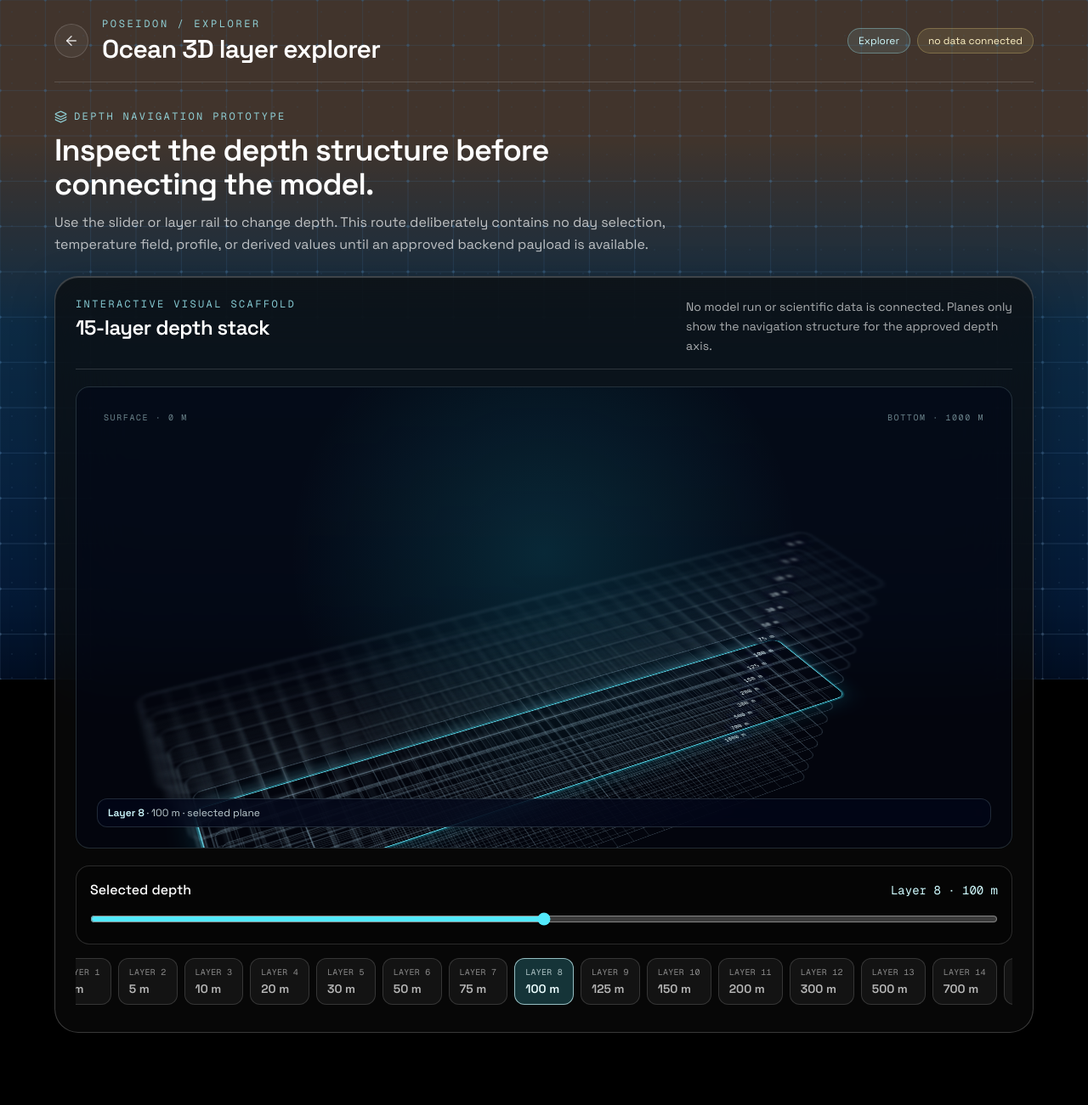
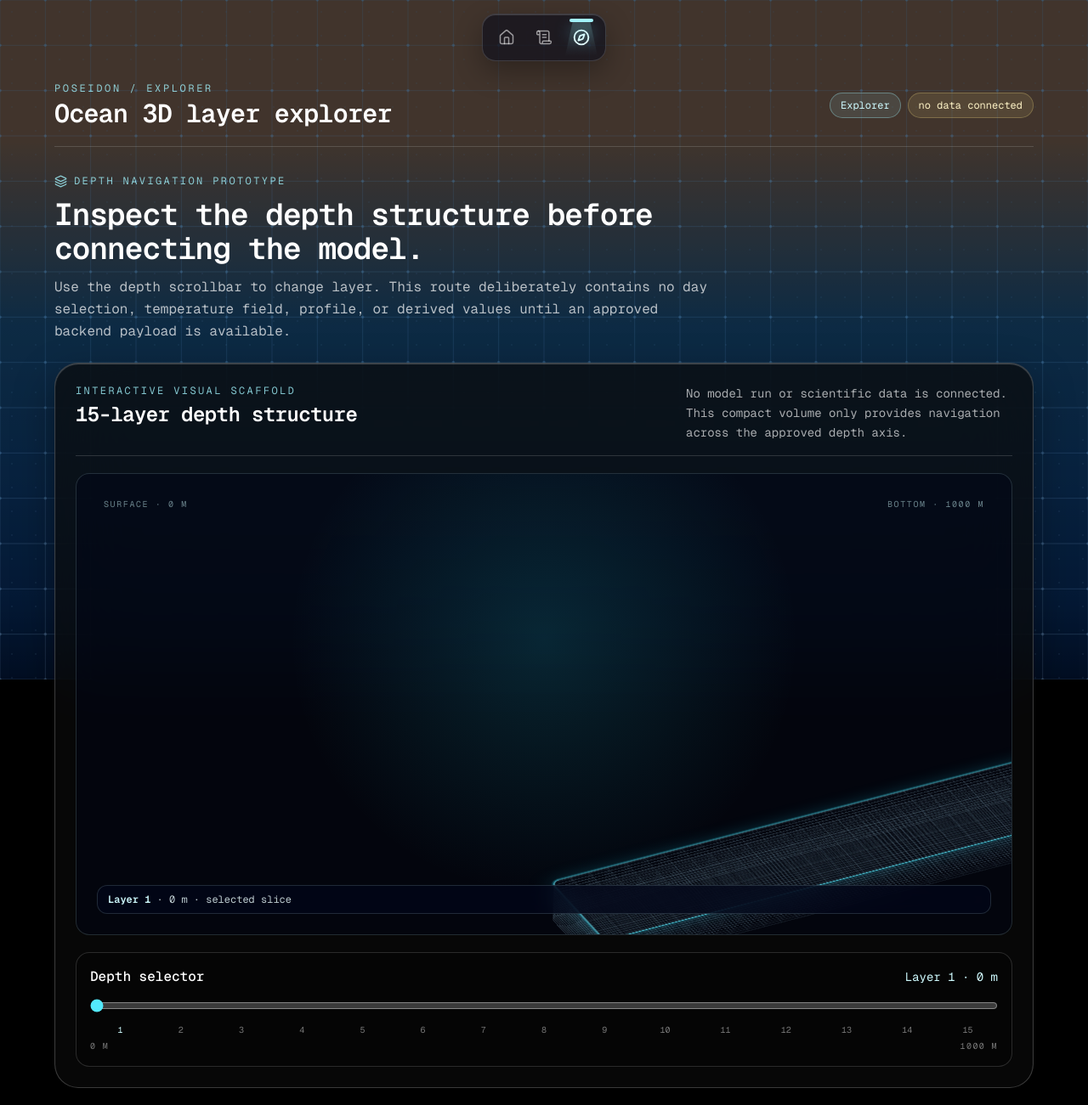
Before and after one commit to mchirasmith/Poseidon, a Next.js app in the folder frontend/: page /explore in a window 1280 px wide. Shown: the whole page at 85% size. Before the commit the page ends 1236 px from the top, so only its background shows below. Built offline with nearby package versions, Linux system fonts and the light colour scheme.

Commit message:
feat: enhance ocean explorer with shared navigation and depth selection improvements

```diff
--- a/frontend/src/app/explore/page.tsx
+++ b/frontend/src/app/explore/page.tsx
@@ -1,23 +1,19 @@
-import Link from "next/link";
-import { ArrowLeft, Layers } from "lucide-react";
+import { Layers } from "lucide-react";
 import { OceanLayerExplorer } from "@/components/explore/ocean-layer-explorer";
 
 export default function ExplorePage() {
   return (
-    <main className="min-h-screen px-4 py-5 text-white sm:px-6 lg:px-8">
+    <main className="min-h-screen px-4 pb-5 pt-24 font-mono text-white sm:px-6 lg:px-8">
       <div className="mx-auto max-w-6xl">
         <header className="flex flex-col gap-5 border-b border-white/15 pb-5 sm:flex-row sm:items-center sm:justify-between">
-          <div className="flex items-center gap-4">
-            <Link aria-label="Back to Poseidon home" className="grid size-10 place-items-center rounded-full border border-white/15 bg-white/5 text-white/80 transition hover:bg-white/10 focus-visible:outline-none focus-visible:ring-2 focus-visible:ring-cyan-200" href="/"><ArrowLeft aria-hidden="true" size={18} /></Link>
-            <div><p className="font-mono text-xs uppercase tracking-[0.22em] text-cyan-200/80">Poseidon / explorer</p><h1 className="mt-1 text-2xl font-semibold tracking-tight sm:text-3xl">Ocean 3D layer explorer</h1></div>
-          </div>
+          <div><p className="text-xs uppercase tracking-[0.22em] text-cyan-200/80">Poseidon / explorer</p><h1 className="mt-1 text-2xl font-semibold tracking-tight sm:text-3xl">Ocean 3D layer explorer</h1></div>
           <div className="flex flex-wrap items-center gap-2 text-xs"><span className="rounded-full border border-cyan-200/35 bg-cyan-200/10 px-3 py-1.5 text-cyan-100" aria-current="page">Explorer</span><span className="rounded-full border border-amber-200/25 bg-amber-200/10 px-3 py-1.5 text-amber-100">no data connected</span></div>
         </header>
 
         <section className="mt-8 max-w-3xl" aria-labelledby="explorer-introduction">
-          <div className="flex items-center gap-2 font-mono text-xs uppercase tracking-[0.2em] text-cyan-200/80"><Layers aria-hidden="true" size={15} />Depth navigation prototype</div>
+          <div className="flex items-center gap-2 text-xs uppercase tracking-[0.2em] text-cyan-200/80"><Layers aria-hidden="true" size={15} />Depth navigation prototype</div>
           <h2 id="explorer-introduction" className="mt-3 text-3xl font-semibold tracking-tight sm:text-4xl">Inspect the depth structure before connecting the model.</h2>
-          <p className="mt-3 text-sm leading-relaxed text-white/70 sm:text-base">Use the slider or layer rail to change depth. This route deliberately contains no day selection, temperature field, profile, or derived values until an approved backend payload is available.</p>
+          <p className="mt-3 text-sm leading-relaxed text-white/70 sm:text-base">Use the depth scrollbar to change layer. This route deliberately contains no day selection, temperature field, profile, or derived values until an approved backend payload is available.</p>
         </section>
 
         <OceanLayerExplorer />
--- a/frontend/src/app/layout.tsx
+++ b/frontend/src/app/layout.tsx
@@ -2,6 +2,7 @@ import type { Metadata } from "next";
 import { Space_Grotesk, Geist_Mono } from "next/font/google";
 import "./globals.css";
 import KineticGrid from "@/components/ui/kinetic-grid";
+import { LimelightNav } from "@/components/ui/limelight-nav";
 
 const spaceGrotesk = Space_Grotesk({
   variable: "--font-space-grotesk",
@@ -31,6 +32,9 @@ export default function RootLayout({
     >
       <body className="min-h-full flex flex-col bg-black text-white relative">
         <KineticGrid>
+          <div className="pointer-events-none fixed inset-x-0 top-4 z-30 flex justify-center px-4">
+            <LimelightNav className="pointer-events-auto" />
+          </div>
           {children}
         </KineticGrid>
       </body>
--- a/frontend/src/components/explore/ocean-layer-explorer.tsx
+++ b/frontend/src/components/explore/ocean-layer-explorer.tsx
@@ -1,142 +1,90 @@
 "use client";
 
-import { useEffect, useRef, useState } from "react";
-import { useReducedMotion } from "framer-motion";
+import { useEffect, useState } from "react";
+import { motion, useReducedMotion } from "framer-motion";
 import { OCEAN_DEPTHS_M, OCEAN_LAYER_COUNT } from "@/lib/depths";
 
 const INITIAL_LAYER_INDEX = 7;
 const MAX_BLURRED_SHALLOW_LAYERS = 9;
 
+function clampLayerIndex(index: number) {
+  return Math.min(Math.max(index, 0), OCEAN_LAYER_COUNT - 1);
+}
+
+function layerIndexFromLocation() {
+  const depth = Number(new URLSearchParams(window.location.search).get("z"));
+  const index = OCEAN_DEPTHS_M.indexOf(depth as (typeof OCEAN_DEPTHS_M)[number]);
+  return index >= 0 ? index : INITIAL_LAYER_INDEX;
+}
+
 function getLayerAppearance(index: number, selectedIndex: number) {
   const relativeIndex = index - selectedIndex;
 
-  if (relativeIndex < -MAX_BLURRED_SHALLOW_LAYERS) {
-    return { blur: 0, hidden: true, opacity: 0, y: 0, z: 0 };
-  }
-
+  if (relativeIndex < -MAX_BLURRED_SHALLOW_LAYERS) return { blur: 0, hidden: true, opacity: 0, y: 0, z: 0 };
   if (relativeIndex < 0) {
     const distance = Math.abs(relativeIndex);
-    return {
-      hidden: false,
-      blur: Math.min(3.7, 0.5 + (distance - 1) * 0.4),
-      opacity: 0.92,
-      y: -distance * 19,
-      z: distance * 24,
-    };
+    return { blur: Math.min(3.7, 0.5 + (distance - 1) * 0.4), hidden: false, opacity: 0.8, y: -distance * 5, z: distance * 9 };
   }
-
-  if (relativeIndex > 0) {
-    return {
-      hidden: false,
-      blur: 0,
-      opacity: 0.92,
-      y: relativeIndex * 19,
-      z: -relativeIndex * 24,
-    };
-  }
-
-  return { blur: 0, hidden: false, opacity: 1, y: 0, z: 18 };
+  if (relativeIndex > 0) return { blur: 0, hidden: false, opacity: 0.76, y: relativeIndex * 5, z: -relativeIndex * 9 };
+  return { blur: 0, hidden: false, opacity: 1, y: 0, z: 12 };
 }
 
 export function OceanLayerExplorer() {
   const [selectedIndex, setSelectedIndex] = useState(INITIAL_LAYER_INDEX);
   const prefersReducedMotion = useReducedMotion();
-  const layerButtonsRef = useRef<Array<HTMLButtonElement | null>>([]);
+  const selectedDepth = OCEAN_DEPTHS_M[selectedIndex];
+
+  useEffect(() => {
+    const syncFromLocation = () => setSelectedIndex(layerIndexFromLocation());
+    syncFromLocation();
+    window.addEventListener("popstate", syncFromLocation);
+    return () => window.removeEventListener("popstate", syncFromLocation);
+  }, []);
 
   const selectLayer = (index: number) => {
-    setSelectedIndex(Math.min(Math.max(index, 0), OCEAN_LAYER_COUNT - 1));
+    const nextIndex = clampLayerIndex(index);
+    setSelectedIndex(nextIndex);
+    const params = new URLSearchParams(window.location.search);
+    params.set("z", String(OCEAN_DEPTHS_M[nextIndex]));
+    window.history.pushState(null, "", `${window.location.pathname}?${params.toString()}`);
   };
-
-  useEffect(() => {
-    layerButtonsRef.current[selectedIndex]?.scrollIntoView({
-      behavior: prefersReducedMotion ? "auto" : "smooth",
-      block: "nearest",
-      inline: "center",
-    });
-  }, [prefersReducedMotion, selectedIndex]);
-
-  const selectedDepth = OCEAN_DEPTHS_M[selectedIndex];
 
   return (
     <section aria-labelledby="depth-stack-title" className="mt-6 rounded-[28px] border border-white/20 bg-neutral-950/70 p-4 shadow-[inset_0_1px_1px_rgba(255,255,255,0.24),0_18px_48px_rgba(0,0,0,0.38)] backdrop-blur-2xl sm:p-6">
       <div className="flex flex-col gap-3 border-b border-white/15 pb-4 sm:flex-row sm:items-start sm:justify-between">
         <div>
-          <p className="font-mono text-xs uppercase tracking-[0.2em] text-cyan-200/80">Interactive visual scaffold</p>
-          <h2 id="depth-stack-title" className="mt-1 text-xl font-semibold tracking-tight sm:text-2xl">15-layer depth stack</h2>
+          <p className="text-xs uppercase tracking-[0.2em] text-cyan-200/80">Interactive visual scaffold</p>
+          <h2 id="depth-stack-title" className="mt-1 text-xl font-semibold tracking-tight sm:text-2xl">15-layer depth structure</h2>
         </div>
-        <p className="max-w-sm text-sm leading-relaxed text-white/65">No model run or scientific data is connected. Planes only show the navigation structure for the approved depth axis.</p>
+        <p className="max-w-sm text-sm leading-relaxed text-white/65">No model run or scientific data is connected. This compact volume only provides navigation across the approved depth axis.</p>
       </div>
 
       <div className="relative mt-5 min-h-[22rem] overflow-hidden rounded-2xl border border-cyan-100/15 bg-slate-950/45 sm:min-h-[28rem] lg:min-h-[34rem]" style={{ perspective: "1200px" }}>
         <div aria-hidden="true" className="absolute inset-0 bg-[radial-gradient(circle_at_50%_36%,rgba(34,211,238,0.15),transparent_46%)]" />
-        <div aria-hidden="true" className="absolute inset-x-5 top-4 flex justify-between font-mono text-[10px] uppercase tracking-[0.16em] text-cyan-100/50 sm:inset-x-8 sm:top-7"><span>surface · 0 m</span><span>bottom · 1000 m</span></div>
+        <div aria-hidden="true" className="absolute inset-x-5 top-4 flex justify-between text-[10px] uppercase tracking-[0.16em] text-cyan-100/50 sm:inset-x-8 sm:top-7"><span>surface · 0 m</span><span>bottom · 1000 m</span></div>
         <div aria-hidden="true" className="absolute left-1/2 top-[47%] h-48 w-[80%] max-w-3xl" style={{ transformStyle: "preserve-3d" }}>
           {OCEAN_DEPTHS_M.map((depth, index) => {
             const appearance = getLayerAppearance(index, selectedIndex);
             const isSelected = index === selectedIndex;
-
             return (
-              <div
-                key={depth}
-                className="absolute left-1/2 top-1/2 h-28 w-full -translate-x-1/2 rounded-xl border transition-[transform,opacity,filter,border-color,box-shadow] duration-500 motion-reduce:transition-none sm:h-36"
-                style={{
-                  borderColor: isSelected ? "rgba(103, 232, 249, 0.95)" : "rgba(186, 230, 253, 0.28)",
-                  boxShadow: isSelected ? "0 0 0 2px rgba(34, 211, 238, 0.28), 0 0 32px rgba(34, 211, 238, 0.22)" : "none",
-                  filter: appearance.blur ? `blur(${appearance.blur}px)` : undefined,
-                  opacity: appearance.opacity,
-                  pointerEvents: "none",
-                  transform: `translateX(-50%) translateY(${appearance.y}px) translateZ(${appearance.z}px) rotateX(58deg) rotateZ(-26deg)`,
-                  visibility: appearance.hidden ? "hidden" : "visible",
-                }}
-              >
-                <div className="absolute inset-0 rounded-[inherit] bg-[linear-gradient(rgba(186,230,253,0.14)_1px,transparent_1px),linear-gradient(90deg,rgba(186,230,253,0.14)_1px,transparent_1px)] bg-[size:24px_24px]" />
-                <span className="absolute right-3 top-2 rounded bg-slate-950/70 px-2 py-1 font-mono text-[10px] text-cyan-50">{depth} m</span>
-              </div>
+              <motion.div animate={{ filter: appearance.blur ? `blur(${appearance.blur}px)` : "blur(0px)", opacity: appearance.opacity, x: "-50%", y: appearance.y, z: appearance.z }} className="absolute left-1/2 top-1/2 h-28 w-full" initial={false} key={depth} style={{ pointerEvents: "none", transformStyle: "preserve-3d", visibility: appearance.hidden ? "hidden" : "visible" }} transition={prefersReducedMotion ? { duration: 0 } : { type: "spring", stiffness: 180, damping: 24, mass: 0.7 }}>
+                <div className="relative h-full w-full rounded-xl border sm:h-36" style={{ borderColor: isSelected ? "rgba(103, 232, 249, 0.95)" : "rgba(186, 230, 253, 0.28)", boxShadow: isSelected ? "0 0 0 2px rgba(34, 211, 238, 0.28), 0 0 32px rgba(34, 211, 238, 0.22)" : "none", transform: "rotateX(58deg) rotateZ(-26deg)" }}>
+                  <div className="absolute inset-0 rounded-[inherit] bg-[linear-gradient(rgba(186,230,253,0.14)_1px,transparent_1px),linear-gradient(90deg,rgba(186,230,253,0.14)_1px,transparent_1px)] bg-[size:24px_24px]" />
+                  {isSelected ? <span className="absolute right-3 top-2 rounded bg-slate-950/70 px-2 py-1 text-[10px] text-cyan-50">Layer {index + 1} · {depth} m</span> : null}
+                </div>
+              </motion.div>
             );
           })}
         </div>
-        <div className="absolute inset-x-4 bottom-4 rounded-xl border border-cyan-100/15 bg-slate-950/75 px-3 py-2 text-xs text-cyan-50/80 backdrop-blur-md sm:inset-x-6 sm:bottom-6"><span className="font-semibold text-cyan-100">Layer {selectedIndex + 1}</span> · {selectedDepth} m · selected plane</div>
+        <div className="absolute inset-x-4 bottom-4 rounded-xl border border-cyan-100/15 bg-slate-950/75 px-3 py-2 text-xs text-cyan-50/80 backdrop-blur-md sm:inset-x-6 sm:bottom-6"><span className="font-semibold text-cyan-100">Layer {selectedIndex + 1}</span> · {selectedDepth} m · selected slice</div>
       </div>
 
       <div className="mt-5 rounded-2xl border border-white/15 bg-black/20 p-4">
-        <div className="flex items-baseline justify-between gap-4"><label className="font-medium text-white" htmlFor="depth-slider">Selected depth</label><output className="font-mono text-sm text-cyan-100" htmlFor="depth-slider">Layer {selectedIndex + 1} · {selectedDepth} m</output></div>
-        <input
-          id="depth-slider"
-          aria-describedby="depth-selection-status"
-          aria-label="Selected ocean depth layer"
-          aria-valuetext={`Layer ${selectedIndex + 1} of ${OCEAN_LAYER_COUNT}, ${selectedDepth} metres`}
-          className="mt-4 h-3 w-full cursor-pointer accent-cyan-300 focus-visible:outline-none focus-visible:ring-2 focus-visible:ring-cyan-200 focus-visible:ring-offset-4 focus-visible:ring-offset-slate-950"
-          max={OCEAN_LAYER_COUNT - 1}
-          min={0}
-          onChange={(event) => selectLayer(Number(event.target.value))}
-          onKeyDown={(event) => {
-            if (event.key === "Home") { event.preventDefault(); selectLayer(0); }
-            if (event.key === "End") { event.preventDefault(); selectLayer(OCEAN_LAYER_COUNT - 1); }
-          }}
-          step={1}
-          type="range"
-          value={selectedIndex}
-        />
+        <div className="flex items-baseline justify-between gap-4"><label className="font-medium text-white" htmlFor="depth-slider">Depth selector</label><output className="text-sm text-cyan-100" htmlFor="depth-slider">Layer {selectedIndex + 1} · {selectedDepth} m</output></div>
+        <input id="depth-slider" aria-describedby="depth-selection-status" aria-label="Selected ocean depth layer" aria-valuetext={`Layer ${selectedIndex + 1} of ${OCEAN_LAYER_COUNT}, ${selectedDepth} metres`} className="mt-4 h-3 w-full cursor-pointer accent-cyan-300 focus-visible:outline-none focus-visible:ring-2 focus-visible:ring-cyan-200 focus-visible:ring-offset-4 focus-visible:ring-offset-slate-950" max={OCEAN_LAYER_COUNT - 1} min={0} onChange={(event) => selectLayer(Number(event.target.value))} onKeyDown={(event) => { if (event.key === "Home") { event.preventDefault(); selectLayer(0); } if (event.key === "End") { event.preventDefault(); selectLayer(OCEAN_LAYER_COUNT - 1); } }} step={1} type="range" value={selectedIndex} />
+        <div aria-hidden="true" className="mt-2 grid text-[10px] text-white/45" style={{ gridTemplateColumns: `repeat(${OCEAN_LAYER_COUNT}, minmax(0, 1fr))` }}>{OCEAN_DEPTHS_M.map((depth, index) => <span className={index === selectedIndex ? "text-center text-cyan-100" : "text-center"} key={depth}>{index + 1}</span>)}</div>
+        <div aria-hidden="true" className="mt-1 flex justify-between text-[10px] uppercase tracking-[0.14em] text-white/45"><span>0 m</span><span>1000 m</span></div>
         <p id="depth-selection-status" className="sr-only" role="status">Layer {selectedIndex + 1} of {OCEAN_LAYER_COUNT}, {selectedDepth} metres selected. Visual scaffold; no data connected.</p>
-      </div>
-
-      <div aria-label="Ocean depth layer rail" className="mt-4 flex snap-x snap-mandatory gap-2 overflow-x-auto pb-2 [scrollbar-width:thin]">
-        {OCEAN_DEPTHS_M.map((depth, index) => {
-          const isSelected = index === selectedIndex;
-          return (
-            <button
-              key={depth}
-              ref={(element) => { layerButtonsRef.current[index] = element; }}
-              aria-pressed={isSelected}
-              className={`snap-center shrink-0 rounded-xl border px-3 py-2 text-left transition focus-visible:outline-none focus-visible:ring-2 focus-visible:ring-cyan-200 focus-visible:ring-offset-2 focus-visible:ring-offset-slate-950 ${isSelected ? "border-cyan-100/70 bg-cyan-300/20 text-cyan-50" : "border-white/15 bg-white/5 text-white/70 hover:bg-white/10"}`}
-              type="button"
-              onClick={() => selectLayer(index)}
-            >
-              <span className="block font-mono text-[10px] uppercase tracking-wide opacity-70">Layer {index + 1}</span>
-              <span className="mt-0.5 block text-sm font-semibold">{depth} m</span>
-            </button>
-          );
-        })}
       </div>
     </section>
   );
--- a/frontend/src/components/landing/feature-cards.tsx
+++ b/frontend/src/components/landing/feature-cards.tsx
@@ -28,7 +28,7 @@ const features: Feature[] = [
   },
   {
     title: "3D Depth Stack",
-    summary: "Interactive peeling of 15 depth layers (0m to 1000m) with live point temperature profile extraction.",
+    summary: "Navigate a compact 15-layer depth structure (0 m to 1000 m) and inspect the selected slice.",
     detail: "Explore the planned 15-layer subsurface reconstruction, from the surface to 1000m, and inspect a live point temperature profile.",
     action: "Open Explorer",
     icon: Layers,
--- a/frontend/src/components/report/report-dashboard.tsx
+++ b/frontend/src/components/report/report-dashboard.tsx
@@ -71,7 +71,7 @@ function TableShell({ title, description, columns }: { title: string; descriptio
 
 export function ReportDashboard() {
   return (
-    <main className="min-h-screen px-4 py-5 text-white sm:px-6 lg:px-8">
+    <main className="min-h-screen px-4 pb-5 pt-24 text-white sm:px-6 lg:px-8">
       <div className="mx-auto max-w-7xl">
         <ReportHeader />
         <section className="mt-8 space-y-6" aria-labelledby="report-overview">
--- /dev/null
+++ b/frontend/src/components/ui/limelight-nav.tsx
@@ -0,0 +1,40 @@
+"use client";
+
+import Link from "next/link";
+import { usePathname } from "next/navigation";
+import { motion, useReducedMotion } from "framer-motion";
+import { Compass, Home, ScrollText } from "lucide-react";
+import { cn } from "@/lib/utils";
+
+const navigationItems = [
+  { href: "/", label: "Home", icon: Home },
+  { href: "/report", label: "Validation report", icon: ScrollText },
+  { href: "/explore", label: "Ocean explorer", icon: Compass },
+] as const;
+
+/** Shared route navigation with a moving limelight that follows the active page. */
+export function LimelightNav({ className }: { className?: string }) {
+  const pathname = usePathname();
+  const prefersReducedMotion = useReducedMotion();
+
+  return (
+    <nav aria-label="Primary navigation" className={cn("relative inline-flex h-14 items-center rounded-2xl border border-white/15 bg-slate-950/55 px-1.5 text-white shadow-[0_12px_32px_rgba(0,0,0,0.3),inset_0_1px_0_rgba(255,255,255,0.16)] backdrop-blur-2xl", className)}>
+      {navigationItems.map((item) => {
+        const Icon = item.icon;
+        const active = pathname === item.href;
+
+        return (
+          <Link aria-current={active ? "page" : undefined} aria-label={item.label} className="relative z-10 grid size-11 place-items-center rounded-xl text-white/55 outline-none transition-colors hover:text-white focus-visible:ring-2 focus-visible:ring-cyan-100 focus-visible:ring-offset-2 focus-visible:ring-offset-slate-950" href={item.href} key={item.href} title={item.label}>
+            {active ? (
+              <motion.span aria-hidden="true" className="pointer-events-none absolute inset-x-2 top-0 h-1 rounded-full bg-cyan-200 shadow-[0_14px_18px_rgba(103,232,249,0.78)]" layoutId="poseidon-nav-limelight" transition={prefersReducedMotion ? { duration: 0 } : { type: "spring", stiffness: 380, damping: 30 }}>
+                <span className="absolute left-[-35%] top-1 h-10 w-[170%] bg-gradient-to-b from-cyan-200/20 to-transparent [clip-path:polygon(10%_100%,28%_0,72%_0,90%_100%)]" />
+              </motion.span>
+            ) : null}
+            <Icon aria-hidden="true" className={active ? "text-cyan-50" : undefined} size={20} strokeWidth={active ? 2.25 : 1.8} />
+            <span className="sr-only">{item.label}</span>
+          </Link>
+        );
+      })}
+    </nav>
+  );
+}
```
Also changed, not shown: frontend/src/components/report/ocean-depth-stack.tsx (+5 -34 lines), 1 other file (tests, documents, lock files or other folders).
